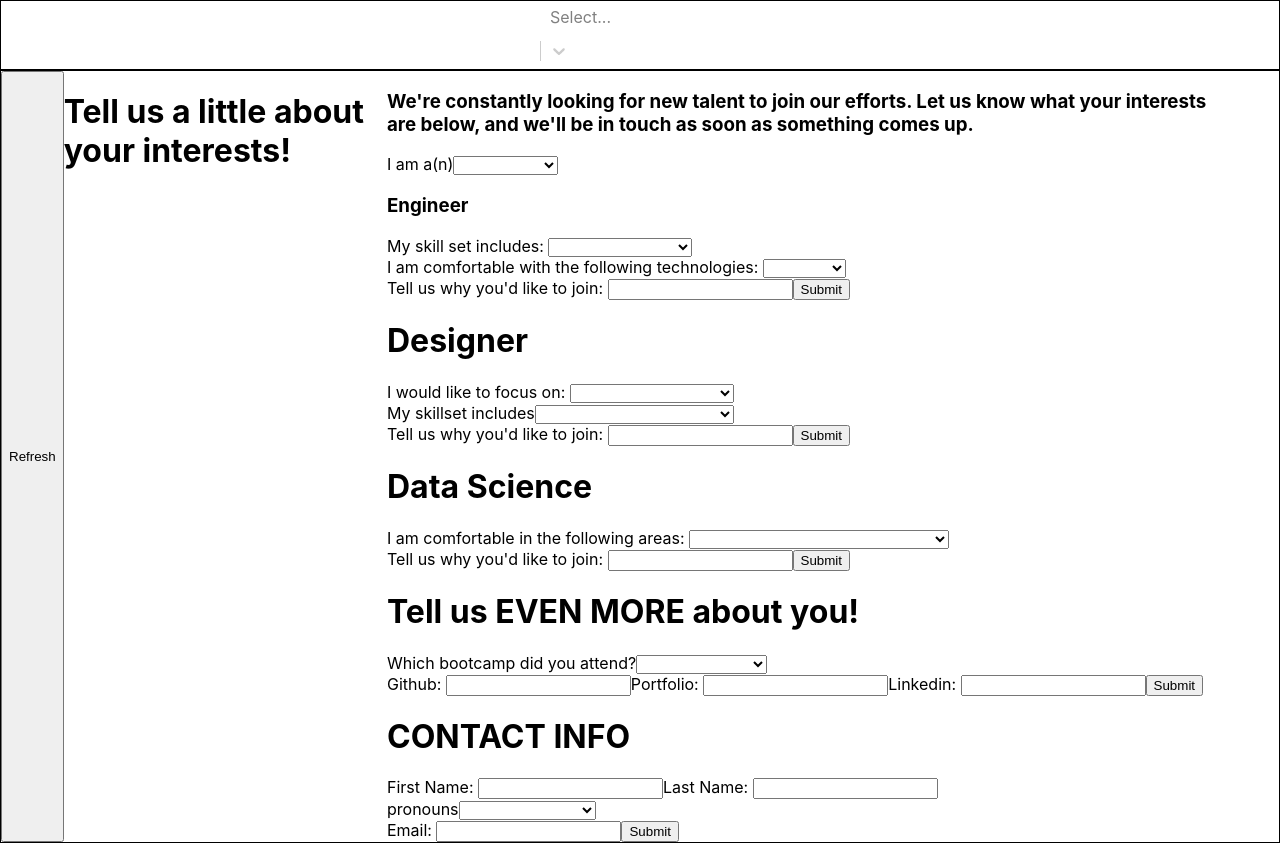
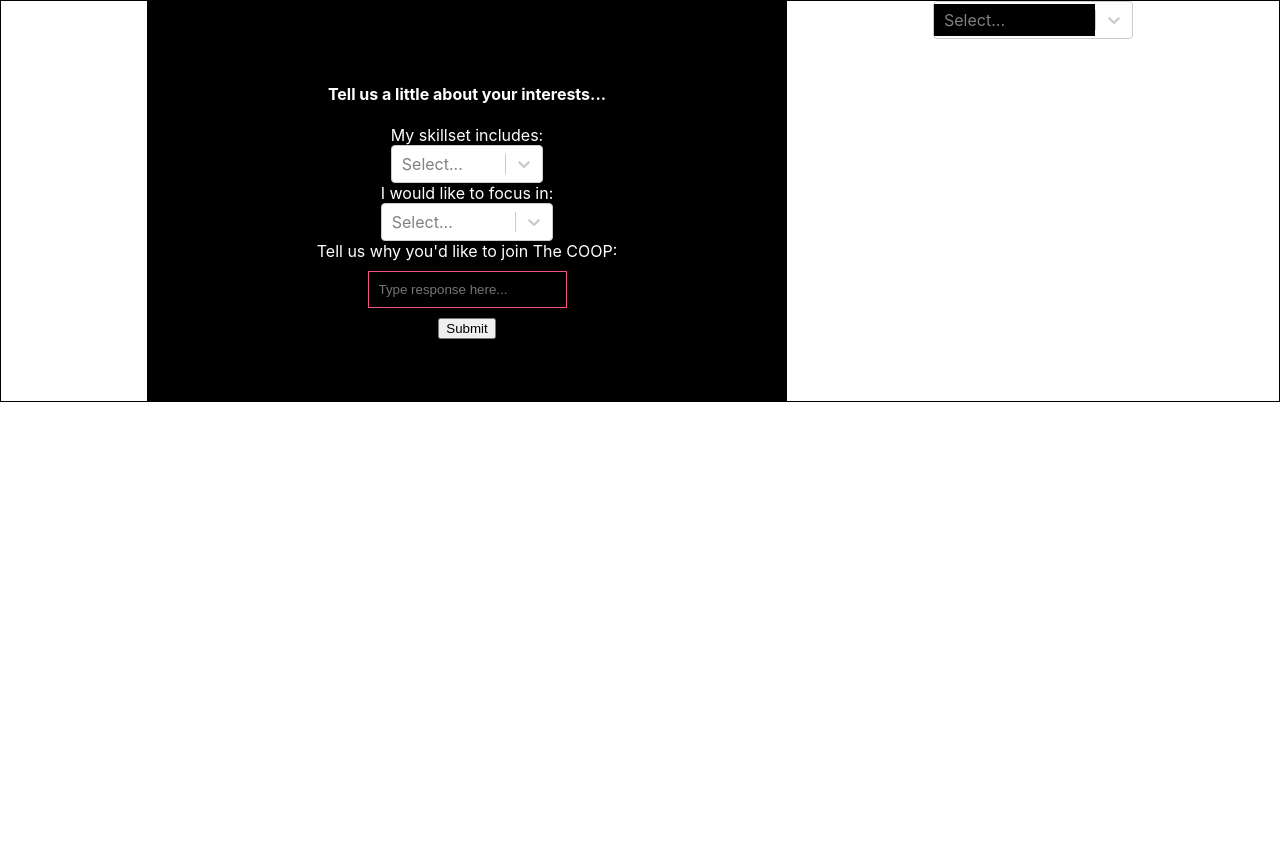
Before and after one commit to theCOOPcc/sign-up-form, a React (Create React App) app: page / in a window 1280 px wide. After the commit the page ends 800 px from the top, so only its background shows below. Built offline with nearby package versions, Linux system fonts and the light colour scheme.

Commit message:
add react select styles

```diff
--- a/src/App.js
+++ b/src/App.js
@@ -4,7 +4,7 @@ import axios from "axios";
 import "./App.css";
 // import ContactForm from "./components/forms/ContactForm";
 // import DataScienceForm from "./components/forms/DataScienceForm";
-// import DesignerForm from "./components/forms/DesignerForm";
+import DesignerForm from "./components/forms/DesignerForm";
 // import EngineerForm from "./components/forms/EngineerForm";
 // import InfoIntakeForm from "./components/forms/InfoIntakeForm";
 
@@ -61,17 +61,19 @@ const App = () => {
 			{/* <EngineerForm /> */}
 
 			{/* <DataScienceForm />  */}
-			{/* <DesignerForm /> */}
+			<DesignerForm />
 			{/* <InfoIntakeForm />  */}
 			{/* <ContactForm /> */}
 
 			<MySelect styles={colorStyles} options={choices} />
+
 		</div>
-		<div className="App">
+		{/* <div className="App">
 			<button onClick={refreshList}>Refresh</button>
-			<SignUp addItem={addItem} />
+			<SignUp addItem={addItem} /> */}
 			{/* { this.state.forms ? */}
-			<ul className="forms">
+
+			{/* <ul className="forms">
 				{forms.map((form, idx) => (
 					<div key={idx}>
 						<li>
@@ -85,7 +87,7 @@ const App = () => {
 			</ul>
 			{/* :
 				<div></div>} */}
-		</div>
+		{/* </div> */}
 		</>
 	);
 };
--- a/src/components/forms/DesignerForm.js
+++ b/src/components/forms/DesignerForm.js
@@ -5,6 +5,47 @@ import * as Yup from "yup";
 import * as Fields from "./fields";
 import * as Inputs from "./inputs";
 import styled from 'styled-components'
+import ReactSelect from 'react-select';
+import MySelect from './SelectTests/select-re';
+
+// export const FormStyles = {
+//   container: (provided, state) => ({
+//     ...provided,
+//     width: 200,
+
+
+
+//   }),
+//   // input: (provided, state) => ({
+//   //   display:
+//   // }),
+//   option: (provided, state) => ({
+//     ...provided,
+//     borderBottom: '1px solid #F25187',
+//     color: 'white',
+//     backgroundColor: '#562636',
+
+//     padding: 5,
+//     width: 200,
+
+//   }),
+//   valueContainer: (provided, state) => ({
+//     ...provided,
+//     backgroundColor:'black',
+//     color: 'white'
+//   }),
+//   multiValue: (provided, state) => ({
+//     ...provided,
+//     backgroundColor: '#F25187',
+//     color: 'white'
+//   }),
+//   singleValue: (provided, state)=> {
+//     const opacity = state.isDisabled ? 0.5 : 1;
+//     const transition = 'opacity 300ms';
+
+//     return {...provided, opacity, transition}
+//   }
+// }
 
 // Basic form styling for each page
 const FormStyle = styled.div`
@@ -50,12 +91,14 @@ const DesignerForm = () => {
       <h4>Tell us a little about your interests...</h4>
 
       {Fields.designFields.map(f => (
+
         <Inputs.SelectInput key={f.name} label={f.name} name={f.value}>
-          <Options value={f.value} ></Options>
+          <Options  ></Options>
           {f.choices.map((c) => (
-            <Options  name={c.value} key={c}>{c}</Options>
+            <Options value={f.value} name={c.value} key={c}>{c}</Options>
             ))}
         </Inputs.SelectInput>
+
       ))}
 
       <label htmlFor="whyJoin">Tell us why you'd like to join The COOP: </label>
--- a/src/components/forms/SelectTests/select-re.js
+++ b/src/components/forms/SelectTests/select-re.js
@@ -1,12 +1,23 @@
 import React from 'react';
-import Select from 'react-select';
+import ReactSelect from 'react-select';
 import styled from 'styled-components';
 
-// const MultiSelect = styled(Select)`
+// const MultiSelect = styled(ReactSelect)`
 // background:black;
 // width: 200px;
 // text-decoration: none;
 // color: #FEFEFE;
+
+// &.Select--multi {
+//   .Select-value {
+//     display: inline-flex;
+//     align-items: center
+//   }
+// }
+// &.Select-placeholder {
+//   font-size:smaller;
+// }
+
 // `
 
 // const mainColor = '#FEFEFE'
@@ -19,16 +30,32 @@ export const choices = [
 ]
 
 export const colorStyles = {
+  container: (provided, state) => ({
+    ...provided,
+    width: 200,
+  }),
+  // input: (provided, state) => ({
+  //   display:
+  // }),
   option: (provided, state) => ({
     ...provided,
-    width:state.selectProps.width ,
-    borderBottom: '2px solid #F25187',
-    color: state.selectProps.menuColor,
-    backgroundColor: 'black',
-    padding: 5
+    borderBottom: '1px solid #F25187',
+    color: 'white',
+    backgroundColor: '#562636',
+
+    padding: 5,
+    width: 200,
+
   }),
-  control: () => ({
-    width: 200,
+  valueContainer: (provided, state) => ({
+    ...provided,
+    backgroundColor:'black',
+    color: 'white'
+  }),
+  multiValue: (provided, state) => ({
+    ...provided,
+    backgroundColor: '#F25187',
+    color: 'white'
   }),
   singleValue: (provided, state)=> {
     const opacity = state.isDisabled ? 0.5 : 1;
@@ -40,12 +67,19 @@ export const colorStyles = {
 
 
 
-const MySelect =() => (
-
-    <Select width='200px' options={choices} styles={colorStyles} menuColor='#F25187' />
+export const MySelect =() => (
   // <MultiSelect>
 
   // </MultiSelect>
+<ReactSelect
+    name='choices'
+    isMulti
+    width='200px'
+    options={choices}
+    styles={colorStyles}
+    menuColor='#F25187'
+    closeMenuOnSelect={false}
+    />
 )
 
 
--- a/src/components/forms/inputs.js
+++ b/src/components/forms/inputs.js
@@ -1,7 +1,8 @@
-import { useField } from "formik";
+import { Form, useField } from "formik";
 import styled from 'styled-components'
-
-
+import ReactSelect from 'react-select';
+import * as Fields from './fields'
+import { designFields} from "../Form/fields";
 const Input = styled.input`
 display: inline-block;
 padding: 0.75em;
@@ -19,15 +20,55 @@ const Label = styled.label`
 color: #FEFEFE;
 `
 
-export const SelectInputStyle = styled.select`
---webkit-appearance: none;
---moz-appearance: none;
-border:none;
-border-bottom: 1px solid #F25187;
-background-color: transparent;
-text-decoration: none;
-color:  #F25187;
-`
+// export const SelectInputStyle = styled.select`
+// --webkit-appearance: none;
+// --moz-appearance: none;
+// border:none;
+// border-bottom: 1px solid #F25187;
+// background-color: transparent;
+// text-decoration: none;
+// color:  #F25187;
+// `
+
+export const FormStyling = {
+  container: (provided, state) => ({
+    ...provided,
+    width: 200,
+  }),
+  // input: (provided, state) => ({
+  //   display:
+  // }),
+  option: (provided, state) => ({
+    ...provided,
+    borderBottom: '1px solid #F25187',
+    color: 'white',
+    backgroundColor: '#562636',
+
+    padding: 5,
+    width: 200,
+
+  }),
+  valueContainer: (provided, state) => ({
+    ...provided,
+    backgroundColor:'black',
+    color: 'white'
+  }),
+  multiValue: (provided, state) => ({
+    ...provided,
+    backgroundColor: '#F25187',
+    color: 'white'
+  }),
+  singleValue: (provided, state)=> {
+    const opacity = state.isDisabled ? 0.5 : 1;
+    const transition = 'opacity 300ms';
+
+    return {...provided, opacity, transition}
+  }
+}
+
+
+
+
 
 export const TextInput = ({ label, ...props }) => {
 	const [field, meta] = useField(props);
@@ -48,7 +89,10 @@ export const SelectInput = ({ label, ...props }) => {
 	return (
 		<div>
 			<Label htmlFor={props.id || props.name}>{label}</Label>
-			<SelectInputStyle placeholder='Select up to 4' key={props.name} {...field} {...props}/>
+			{console.log(designFields)}
+			<ReactSelect options={designFields}>
+			<FormStyling placeholder='Select up to 4' key={props.name} {...field} {...props}/>
+			</ReactSelect>
 
 			{meta.touched && meta.error ? (
 				<div className="error">{meta.error}</div>
```
